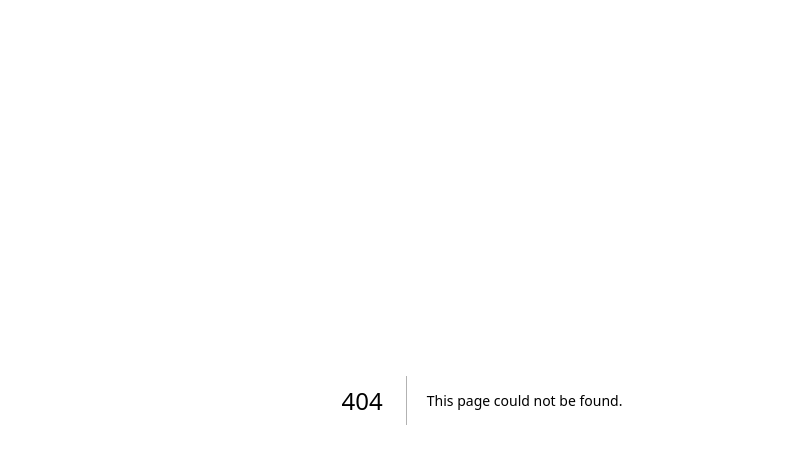
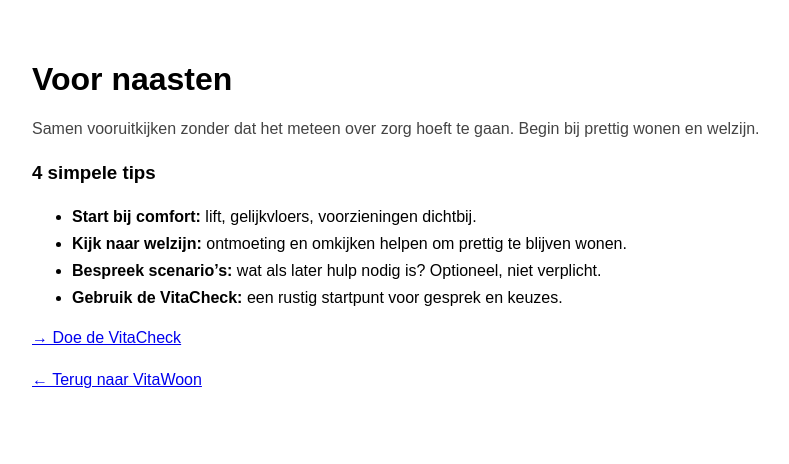
Before and after one commit to 4gcnny5cxp-dot/vitawoon-demo, a Next.js app: page /app/app/woningen/app/woningen/1/app/vitacheck/app/voor-naasten in a window 1280 px wide. Before the commit this address had no page. Shown: the top 464 px of the page, without its empty margins (158-947 px from the left). Built offline with nearby package versions, Linux system fonts and the light colour scheme.

Commit message:
Create page.tsx

```diff
--- /dev/null
+++ b/app/app/app/woningen/app/woningen/[id]/app/vitacheck/app/voor-naasten/page.tsx
@@ -0,0 +1,25 @@
+export default function VoorNaasten() {
+  return (
+    <main style={{ padding: "40px", maxWidth: "900px", margin: "0 auto" }}>
+      <h1>Voor naasten</h1>
+      <p style={{ color: "#444" }}>
+        Samen vooruitkijken zonder dat het meteen over zorg hoeft te gaan. Begin bij prettig wonen en welzijn.
+      </p>
+
+      <h3 style={{ marginTop: "24px" }}>4 simpele tips</h3>
+      <ul style={{ lineHeight: 1.7 }}>
+        <li><strong>Start bij comfort:</strong> lift, gelijkvloers, voorzieningen dichtbij.</li>
+        <li><strong>Kijk naar welzijn:</strong> ontmoeting en omkijken helpen om prettig te blijven wonen.</li>
+        <li><strong>Bespreek scenario’s:</strong> wat als later hulp nodig is? Optioneel, niet verplicht.</li>
+        <li><strong>Gebruik de VitaCheck:</strong> een rustig startpunt voor gesprek en keuzes.</li>
+      </ul>
+
+      <p style={{ marginTop: "18px" }}>
+        <a href="/vitacheck">→ Doe de VitaCheck</a>
+      </p>
+      <p style={{ marginTop: "24px" }}>
+        <a href="/">← Terug naar VitaWoon</a>
+      </p>
+    </main>
+  );
+}
```
